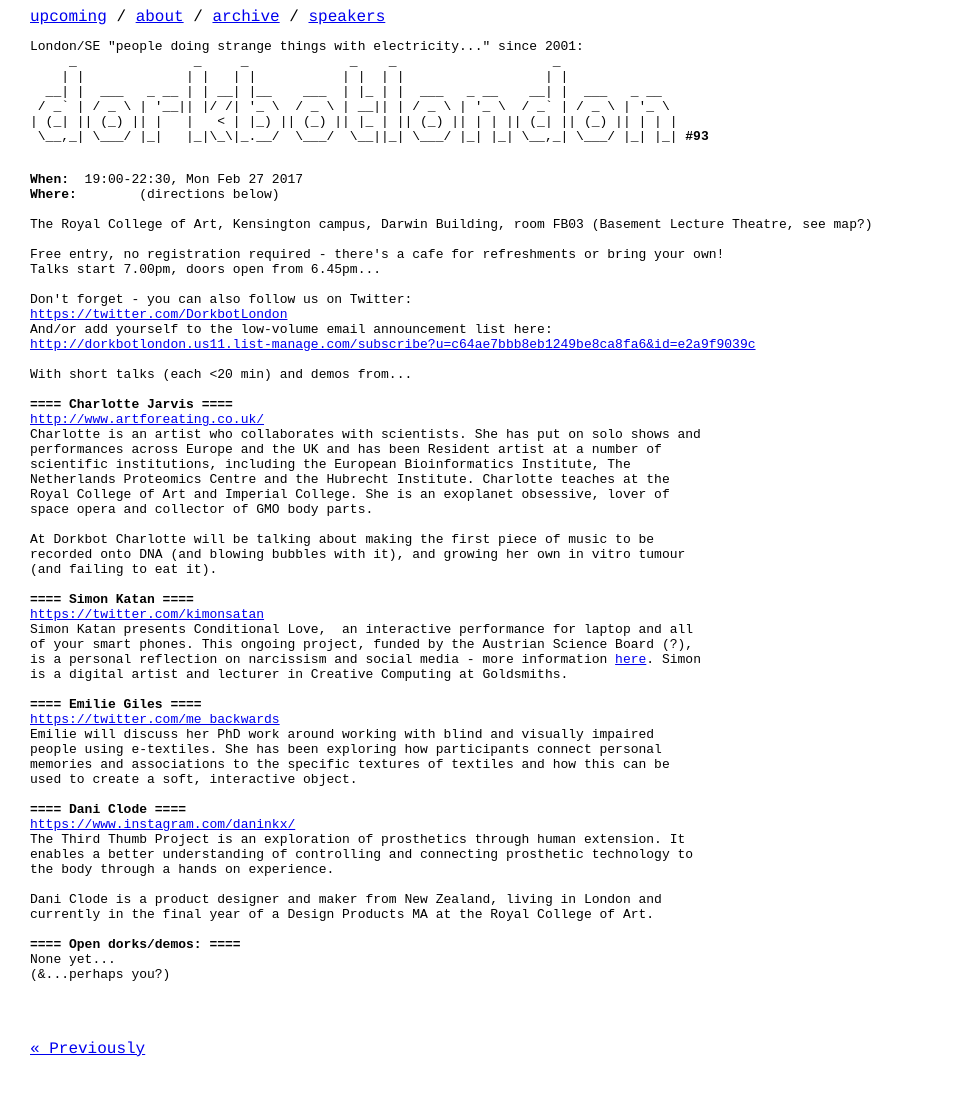
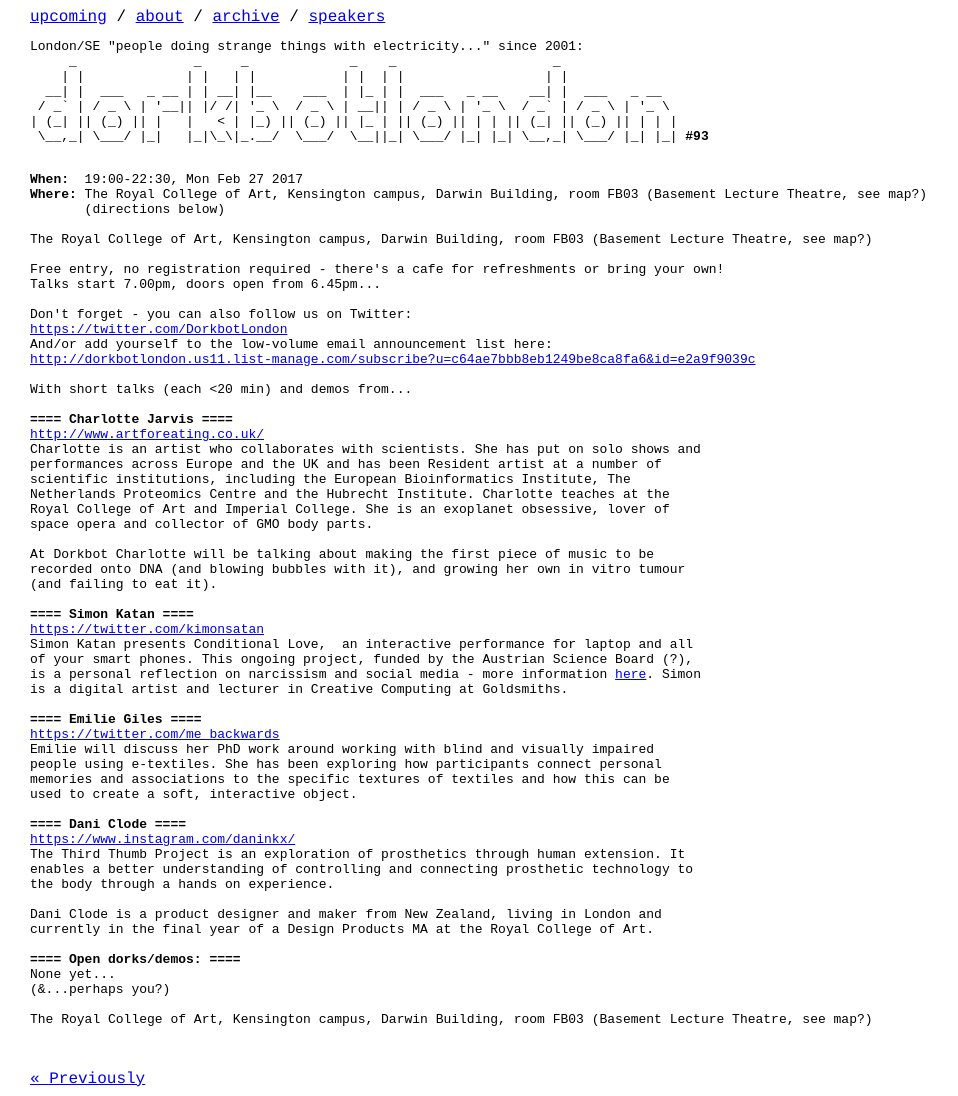
Before and after one commit to dorkbotlondon/dorkbotlondon.github.io, a Jekyll site: the page built from _posts/2017-02-27-93.html, in a window 1280 px wide. Shown: the whole page, without its empty margins (0-958 px from the left). Built offline with Jekyll 4.4.1, drawn with Linux system fonts in a browser that asks for light colours; Markdown is read by kramdown in place of the engine named in the settings; before the commit the page ends 1066 px from its top, so only the background shows below that.

Commit message:
Update 2017-02-27-93.html

```diff
--- a/_posts/2017-02-27-93.html
+++ b/_posts/2017-02-27-93.html
@@ -3,7 +3,7 @@
 number: 93
 start: 2017-02-27 19:00:00
 end: 2017-02-27 22:30:00
-where: rca_FB03
+where: rca_fb03
 tags:
     - Simon Katan
     - Charlotte Jarvis
```
